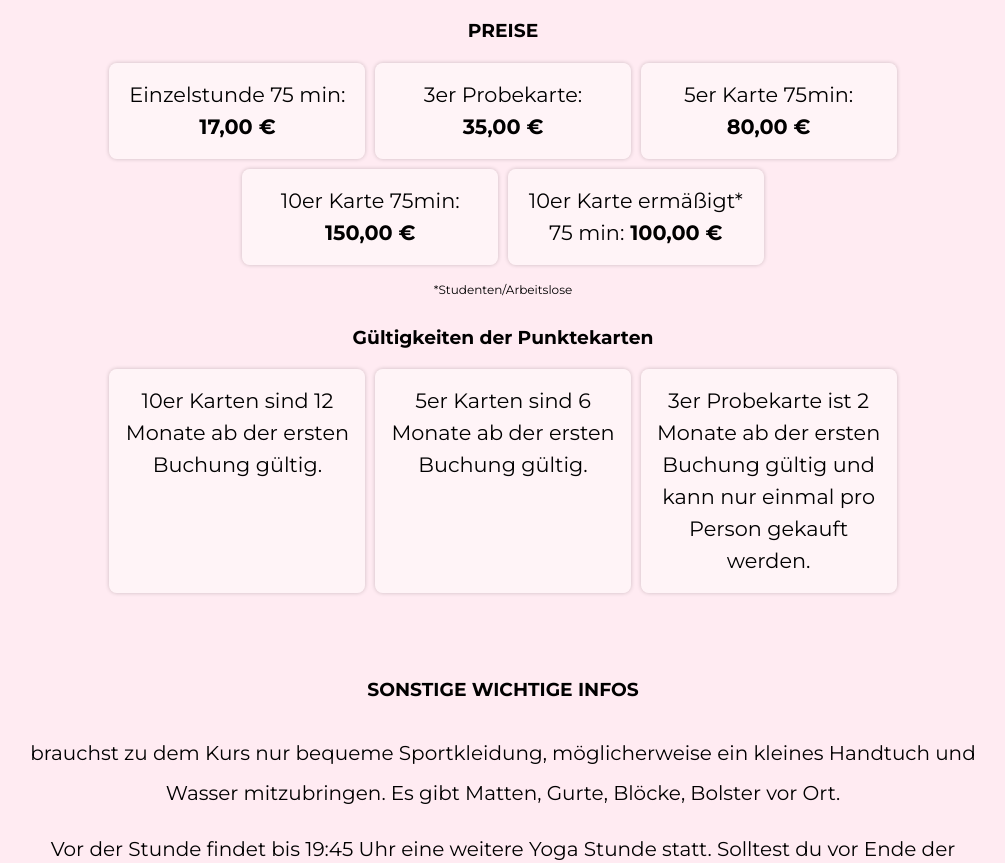
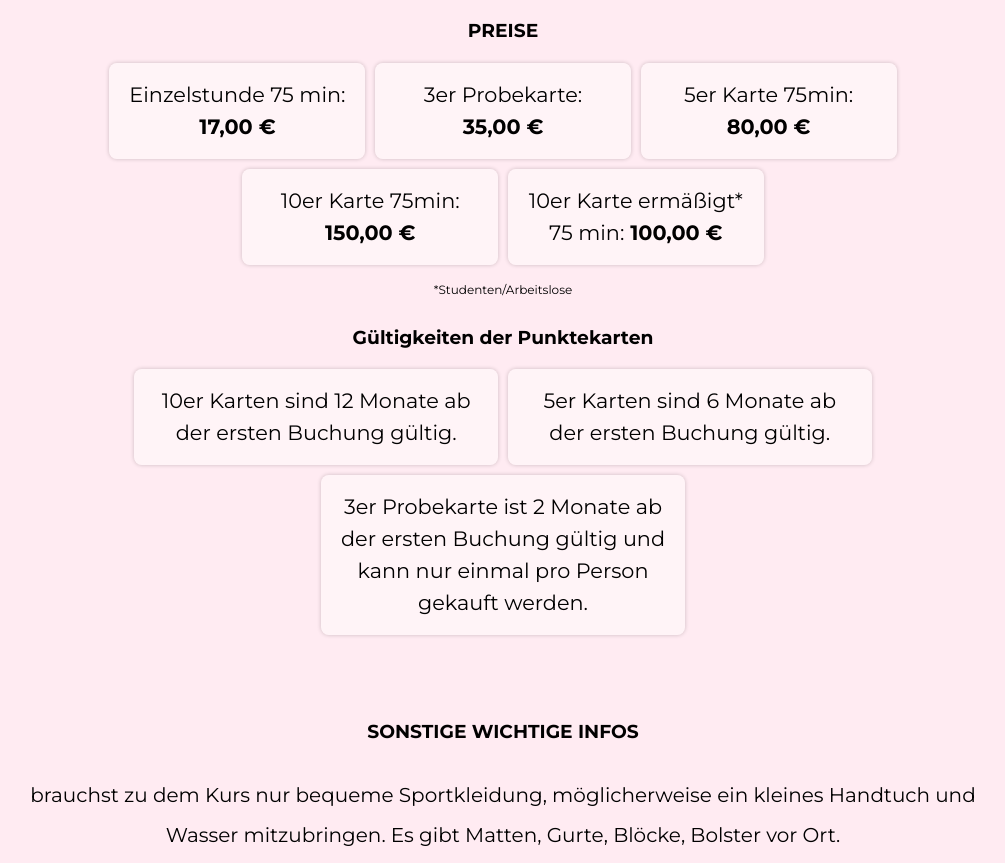
Before and after one commit to b-aviz/Salt-Soul, a plain HTML site: page index.html in a window 1280 px wide. Shown: the part 1380-2243 px from the top of the page, without its empty margins (137-1142 px from the left). Drawn offline with Linux system fonts and the light colour scheme.

Commit message:
Add files via upload

```diff
--- a/source/css/styles.css
+++ b/source/css/styles.css
@@ -23,8 +23,8 @@ header {
 
 }
 
-.card {
-    justify-items: center;
+.punktekaten .card {
+    width: 332px;
 
 
 
```
